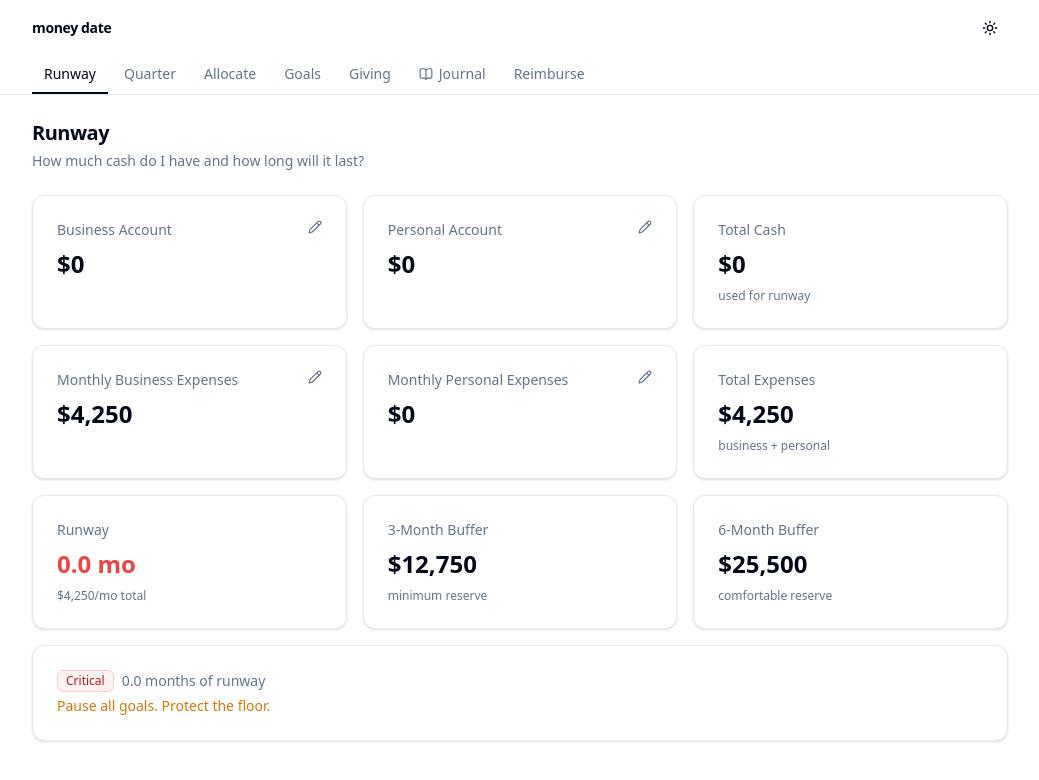
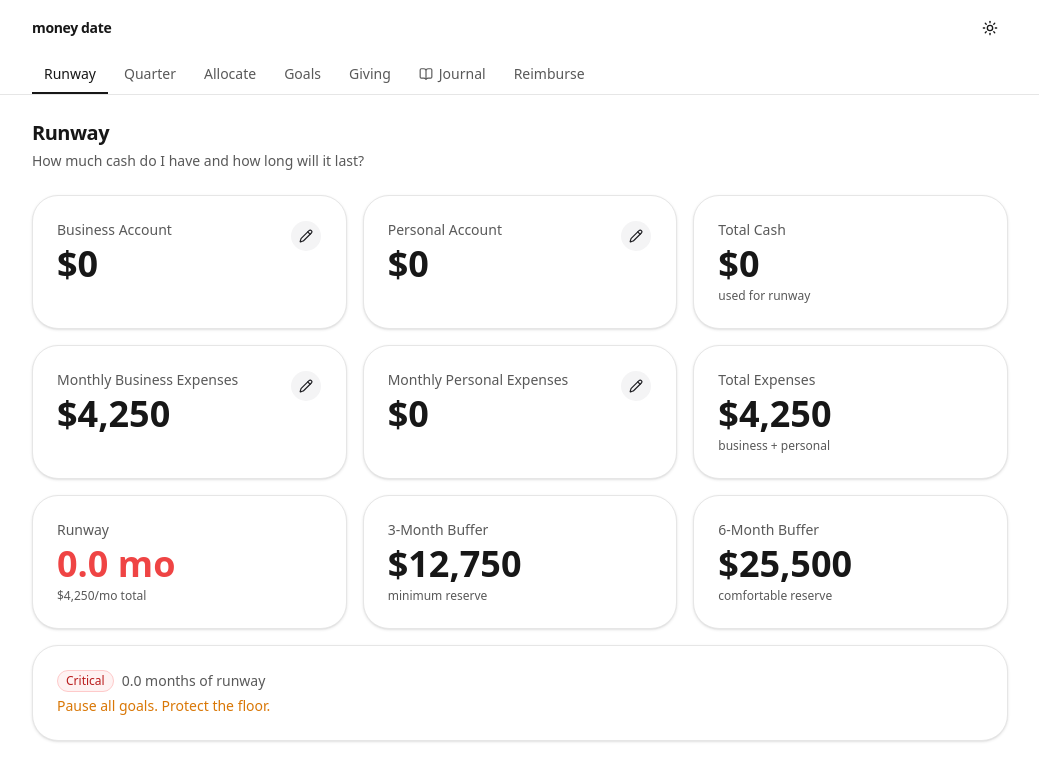
Before and after one commit to antmis/money-date, a React (Vite) app: page / in a window 1280 px wide. Shown: the top 780 px of the page, without its empty margins (120-1159 px from the left). Built offline with nearby package versions, Linux system fonts and the light colour scheme.

Commit message:
updated ui

```diff
--- a/src/features/allocate/components/AllocationSliders.tsx
+++ b/src/features/allocate/components/AllocationSliders.tsx
@@ -1,4 +1,4 @@
-import { Card, Field, Slider, Label, Separator, StatItem, Typography, YStack, XStack } from '@/ui'
+import { Card, Field, Slider, Label, Separator, Typography, YStack, XStack, ListItem } from '@/ui'
 import type { AllocationRates } from '../types'
 
 function fmt(n: number) {
@@ -45,7 +45,7 @@ export function AllocationSliders({ rates, onRatesChange, goalsAmount }: Allocat
         <Separator />
 
         <XStack justify="between" align="center">
-          <StatItem label="Set in Goals tab" value="Goals" />
+          <ListItem title="Set in Goals tab" subTitle="Goals" />
           <Typography variant="amount" color="goals">
             {fmt(goalsAmount)} / quarter
           </Typography>
--- a/src/features/goals/components/GoalCard.tsx
+++ b/src/features/goals/components/GoalCard.tsx
@@ -1,5 +1,5 @@
 import { useState } from 'react'
-import { Button, ButtonGroup, Card, Dialog, Field, Grid, Input, Label, Progress, StatItem, Typography, XStack, YStack } from '@/ui'
+import { Button, ButtonGroup, Card, Dialog, Field, Grid, Input, Label, ListItem, Progress, Typography, XStack, YStack } from '@/ui'
 import { calcQuartersToGoal, calcProgressPct } from '../utils/calculations'
 import type { Goal } from '../types'
 import { Trash2 } from 'lucide-react'
@@ -90,9 +90,9 @@ export function GoalCard({ goal, onUpdate, onDelete }: GoalCardProps) {
     <>
       <Card title={goal.name}>
         <Grid>
-          <StatItem label="Target" value={fmt(goal.targetAmount)} />
-          <StatItem label="Saved" value={fmt(goal.currentAmount)} />
-          <StatItem label="Per Quarter" value={fmt(goal.quarterlyContribution)} />
+          <ListItem title="Target" subTitle={fmt(goal.targetAmount)} />
+          <ListItem title="Saved" subTitle={fmt(goal.currentAmount)} />
+          <ListItem title="Per Quarter" subTitle={fmt(goal.quarterlyContribution)} />
         </Grid>
 
         <YStack gap={1}>
--- a/src/index.css
+++ b/src/index.css
@@ -4,68 +4,78 @@
 
 @layer base {
   :root {
-    --background: 0 0% 100%; /* Pure white for main content */
-    --foreground: 222.2 84% 4.9%;
+    --background: 0 0% 100%;
+    --foreground: 0 0% 9%;
     --card: 0 0% 100%;
-    --card-foreground: 222.2 84% 4.9%;
+    --card-foreground: 0 0% 9%;
     --popover: 0 0% 100%;
-    --popover-foreground: 222.2 84% 4.9%;
-    --primary: 222.2 47.4% 11.2%;
-    --primary-foreground: 210 40% 98%;
-    --secondary: 210 40% 96.1%;
-    --secondary-foreground: 222.2 47.4% 11.2%;
-    --muted: 210 40% 96.1%;
-    --muted-foreground: 215.4 16.3% 46.9%;
-    --accent: 210 40% 96.1%;
-    --accent-foreground: 222.2 47.4% 11.2%;
-    --destructive: 0 84.2% 60.2%;
-    --destructive-foreground: 210 40% 98%;
-    --border: 214.3 31.8% 91.4%;
-    --input: 214.3 31.8% 91.4%;
-    --ring: 222.2 84% 4.9%;
-    --radius: 0.5rem;
+    --popover-foreground: 0 0% 9%;
+    --primary: 162 44% 31%;
+    --primary-foreground: 163 25% 96%;
+    --secondary: 240 5% 96%;
+    --secondary-foreground: 240 6% 13%;
+    --muted: 0 0% 96%;
+    --muted-foreground: 0 0% 35%;
+    --accent: 0 0% 96%;
+    --accent-foreground: 0 0% 13%;
+    --destructive: 14 85% 57%;
+    --destructive-foreground: 0 0% 98%;
+    --border: 0 0% 90%;
+    --input: 0 0% 90%;
+    --ring: 0 0% 48%;
+    --chart-1: 0 0% 80%;
+    --chart-2: 0 0% 35%;
+    --chart-3: 0 0% 26%;
+    --chart-4: 0 0% 22%;
+    --chart-5: 0 0% 15%;
+    --radius: 1.625rem;
     --radius-sm: calc(var(--radius) - 4px);
     --radius-md: calc(var(--radius) - 2px);
     --radius-lg: var(--radius);
     --radius-xl: calc(var(--radius) + 4px);
-    --sidebar-background: 0 0% 98%; /* Slightly off-white for sidebar */
-    --sidebar-foreground: 240 5.3% 26.1%;
-    --sidebar-primary: 240 5.9% 10%;
-    --sidebar-primary-foreground: 0 0% 98%;
-    --sidebar-accent: 240 4.8% 95.9%;
-    --sidebar-accent-foreground: 240 5.9% 10%;
-    --sidebar-border: 220 13% 91%;
-    --sidebar-ring: 217.2 91.2% 59.8%;
+    --sidebar-background: 0 0% 97%;
+    --sidebar-foreground: 0 0% 9%;
+    --sidebar-primary: 162 54% 37%;
+    --sidebar-primary-foreground: 163 25% 96%;
+    --sidebar-accent: 0 0% 96%;
+    --sidebar-accent-foreground: 0 0% 13%;
+    --sidebar-border: 0 0% 90%;
+    --sidebar-ring: 0 0% 48%;
   }
 
   .dark {
-    --background: 0 0% 3.9%; /* Pure dark background */
-    --foreground: 0 0% 98%;
-    --card: 0 0% 3.9%;
-    --card-foreground: 0 0% 98%;
-    --popover: 0 0% 3.9%;
-    --popover-foreground: 0 0% 98%;
-    --primary: 0 0% 98%;
-    --primary-foreground: 0 0% 9%;
-    --secondary: 0 0% 14.9%;
-    --secondary-foreground: 0 0% 98%;
-    --muted: 0 0% 14.9%;
-    --muted-foreground: 0 0% 63.9%;
-    --accent: 0 0% 14.9%;
-    --accent-foreground: 0 0% 98%;
-    --destructive: 0 62.8% 30.6%;
+    --background: 0 0% 9%;
+    --foreground: 0 0% 97%;
+    --card: 0 0% 13%;
+    --card-foreground: 0 0% 97%;
+    --popover: 0 0% 13%;
+    --popover-foreground: 0 0% 97%;
+    --primary: 163 35% 25%;
+    --primary-foreground: 163 25% 96%;
+    --secondary: 240 2% 17%;
+    --secondary-foreground: 0 0% 97%;
+    --muted: 0 0% 15%;
+    --muted-foreground: 0 0% 48%;
+    --accent: 0 0% 15%;
+    --accent-foreground: 0 0% 97%;
+    --destructive: 18 85% 65%;
     --destructive-foreground: 0 0% 98%;
-    --border: 0 0% 14.9%;
-    --input: 0 0% 14.9%;
-    --ring: 0 0% 83.1%;
-    --sidebar-background: 0 0% 8%; /* Slightly lighter dark sidebar background */
-    --sidebar-foreground: 0 0% 98%;
-    --sidebar-primary: 0 0% 98%;
-    --sidebar-primary-foreground: 0 0% 9%;
-    --sidebar-accent: 0 0% 12%;
-    --sidebar-accent-foreground: 0 0% 98%;
-    --sidebar-border: 0 0% 14.9%;
-    --sidebar-ring: 0 0% 83.1%;
+    --border: 0 0% 20%;
+    --input: 0 0% 22%;
+    --ring: 0 0% 35%;
+    --chart-1: 0 0% 80%;
+    --chart-2: 0 0% 35%;
+    --chart-3: 0 0% 26%;
+    --chart-4: 0 0% 22%;
+    --chart-5: 0 0% 15%;
+    --sidebar-background: 0 0% 13%;
+    --sidebar-foreground: 0 0% 97%;
+    --sidebar-primary: 162 56% 42%;
+    --sidebar-primary-foreground: 162 24% 16%;
+    --sidebar-accent: 0 0% 15%;
+    --sidebar-accent-foreground: 0 0% 97%;
+    --sidebar-border: 0 0% 20%;
+    --sidebar-ring: 0 0% 35%;
   }
 }
 
--- a/src/shared/components/StatCard.tsx
+++ b/src/shared/components/StatCard.tsx
@@ -1,5 +1,5 @@
 import { Pencil } from 'lucide-react'
-import { Card, Typography } from '@/ui'
+import { Card, Typography, Button, XStack, YStack } from '@/ui'
 import type { TypographyColor } from '@/ui'
 
 interface StatCardProps {
@@ -20,20 +20,23 @@ const colorMap: Record<NonNullable<StatCardProps['variant']>, TypographyColor> =
 export function StatCard({ label, value, sub, variant = 'default', onEdit }: StatCardProps) {
   return (
     <Card>
-      <div className="flex items-start justify-between">
-        <Typography variant="muted">{label}</Typography>
+      <XStack justify="between">
+        <YStack gap={1}>
+          <Typography variant="muted">{label}</Typography>
+          <Typography variant="display" color={colorMap[variant]}>{value}</Typography>
+          {sub && <Typography variant="small">{sub}</Typography>}
+        </YStack>
         {onEdit && (
-          <button
+          <Button
             onClick={onEdit}
-            className="p-1 -mt-1 -mr-1 rounded text-muted-foreground hover:text-foreground hover:bg-muted transition-colors"
             aria-label={`Edit ${label}`}
+            size="icon-sm"
+            variant="secondary"
           >
-            <Pencil size={14} />
-          </button>
+            <Pencil />
+          </Button>
         )}
-      </div>
-      <Typography variant="value" color={colorMap[variant]}>{value}</Typography>
-      {sub && <Typography variant="small">{sub}</Typography>}
+      </XStack>
     </Card>
   )
 }
--- a/src/ui/index.ts
+++ b/src/ui/index.ts
@@ -3,7 +3,6 @@ export * from './list-item'
 export * from './badge'
 export * from './primitives/table'
 export * from './item'
-export * from './stat-item'
 export * from './grid'
 export * from './field'
 export * from './button'
--- a/src/ui/primitives/card.tsx
+++ b/src/ui/primitives/card.tsx
@@ -9,7 +9,7 @@ const Card = React.forwardRef<
   <div
     ref={ref}
     className={cn(
-      "rounded-xl border bg-card text-card-foreground shadow",
+      "border rounded-lg bg-card text-card-foreground shadow",
       className
     )}
     {...props}
--- a/src/ui/stat-item.tsx
+++ /dev/null
@@ -1,20 +0,0 @@
-import { Item, ItemContent, ItemTitle, ItemDescription } from '@/ui/item'
-import { cn } from '@/lib/utils'
-
-interface StatItemProps {
-  label: string
-  value: React.ReactNode
-  className?: string
-}
-
-/** Stacked: muted label on top, value below. Use inside a Grid for stat rows. */
-export function StatItem({ label, value, className }: StatItemProps) {
-  return (
-    <Item variant="default" size="sm" className={cn('flex-col items-start gap-0.5 p-0', className)}>
-      <ItemContent>
-        <ItemDescription>{label}</ItemDescription>
-        <ItemTitle>{value}</ItemTitle>
-      </ItemContent>
-    </Item>
-  )
-}
```
Also changed, not shown: src/ui/theme-provider.tsx (added, +230 -0 lines).
